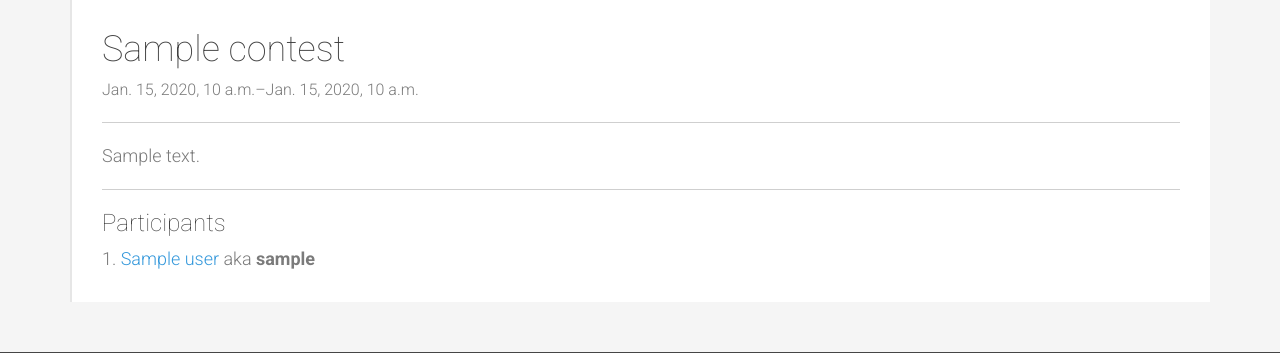
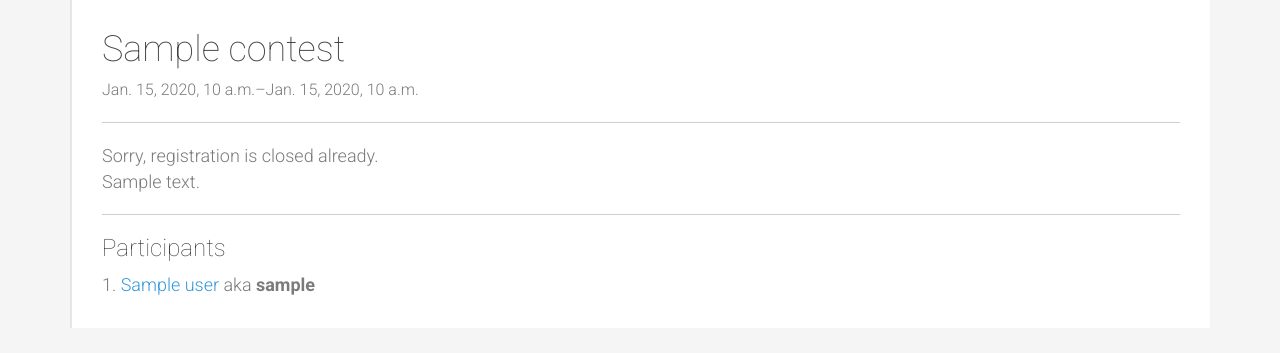
Before and after one commit to andgein/drapo, a Django app: template src/web/contests/templates/contests/contest.html in a window 1280 px wide. Shown: the part 112-465 px from the top of the page. Run offline with Django 3.2, Linux system fonts and the light colour scheme; tables that the repository leaves empty hold one stand-in row (values such as "Sample post"); the template is opened without the code that fills it: values that come from a table or form of the project are taken from there, most other values are stand-ins (such as "Sample title", 1, 10 or a date in 2020); data that the repository does not hold is empty; parts of the project's set-up code (start-up, migrations or seed data) failed here and were passed over; some libraries are stand-ins or nearby versions.

Commit message:
Add message «Sorry, registration is closed already»

```diff
--- a/src/web/contests/templates/contests/contest.html
+++ b/src/web/contests/templates/contests/contest.html
@@ -30,9 +30,10 @@
                             Join the contest
                         </a>
                     {% endif %}
-                {% endif %}
-                {% if contest.can_register_in_future %}
-                    Registration will be open {{ contest.registration_start_time }}
+                {% elif contest.can_register_in_future %}
+                    Registration will open {{ contest.registration_start_time }}
+                {% else %}
+                    Sorry, registration is closed already.
                 {% endif %}
             {% endif %}
         </div>
```
